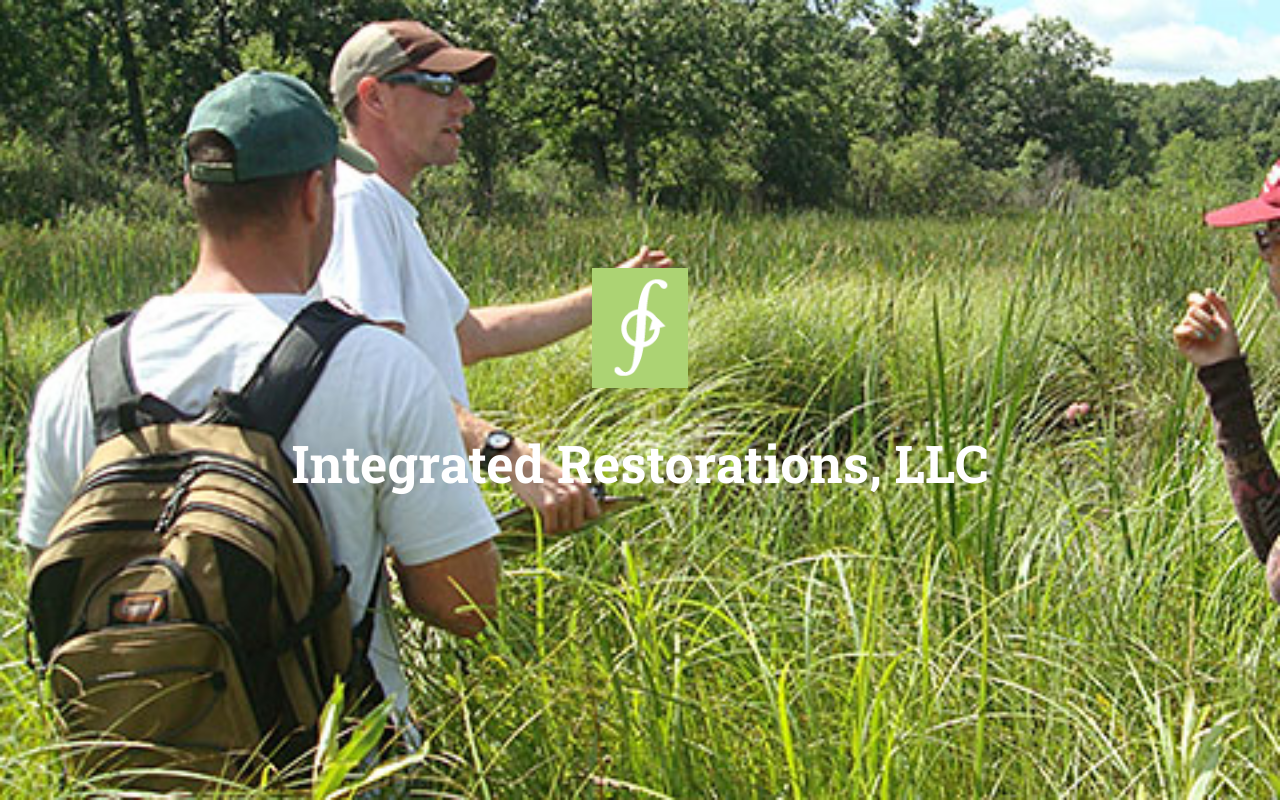
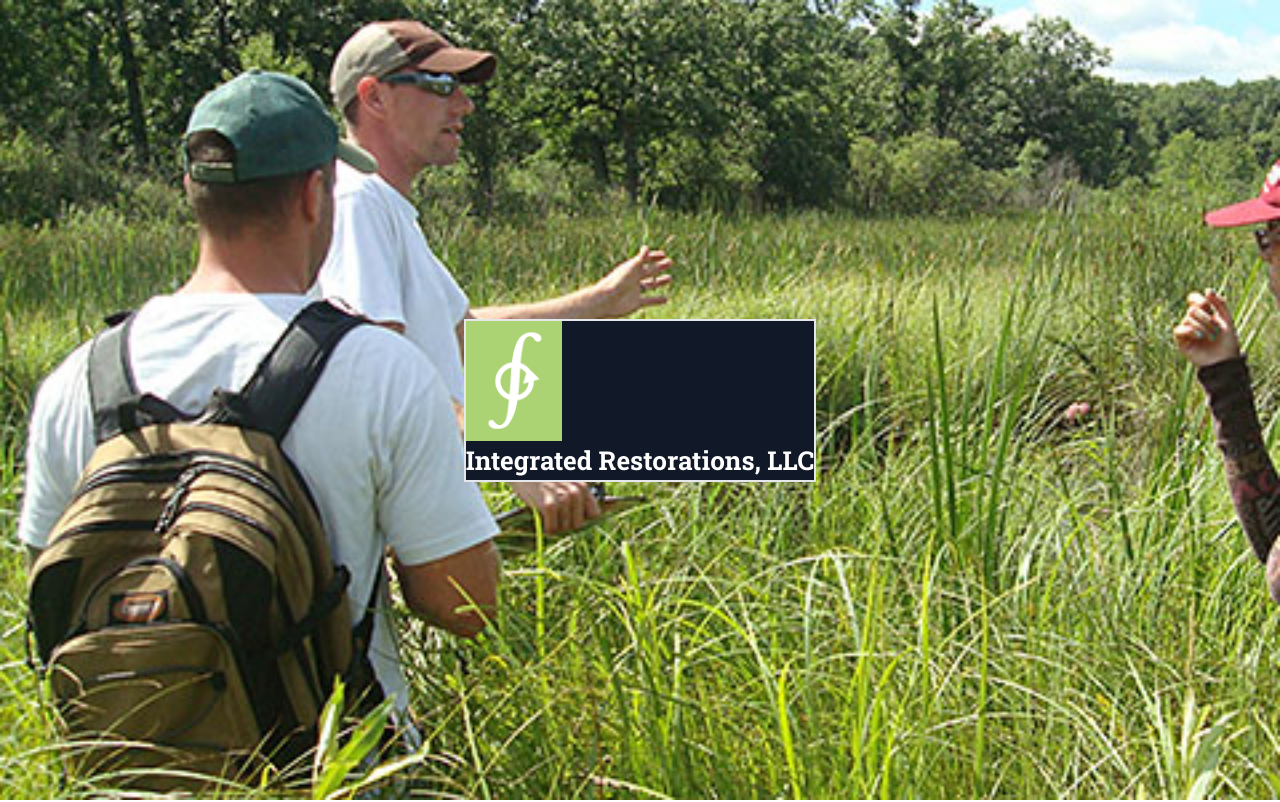
Before and after one commit to mostlyclicks/ir-wi-2022, a React (Create React App) app: page / in a window 1280 px wide. Shown: the top 802 px of the page. Built offline with nearby package versions, Linux system fonts and the light colour scheme.

Commit message:
add tailwind

```diff
--- /dev/null
+++ b/craco.config.js
@@ -0,0 +1,10 @@
+module.exports = {
+  style: {
+    postcss: {
+      plugins: [
+        require('tailwindcss'),
+        require('autoprefixer'),
+      ],
+    },
+  },
+}
--- a/src/index.css
+++ b/src/index.css
@@ -18,3 +18,7 @@
   font-family: source-code-pro, Menlo, Monaco, Consolas, 'Courier New',
     monospace;
 }
+
+@tailwind base;
+@tailwind components;
+@tailwind utilities;
--- /dev/null
+++ b/tailwind.config.js
@@ -0,0 +1,11 @@
+module.exports = {
+  purge: [],
+  darkMode: false, // or 'media' or 'class'
+  theme: {
+    extend: {},
+  },
+  variants: {
+    extend: {},
+  },
+  plugins: [],
+}
```
Also changed, not shown: package.json (+9 -3 lines), src/components/Header.js (+5 -4 lines), 2 other files (tests, documents, lock files or other folders).
